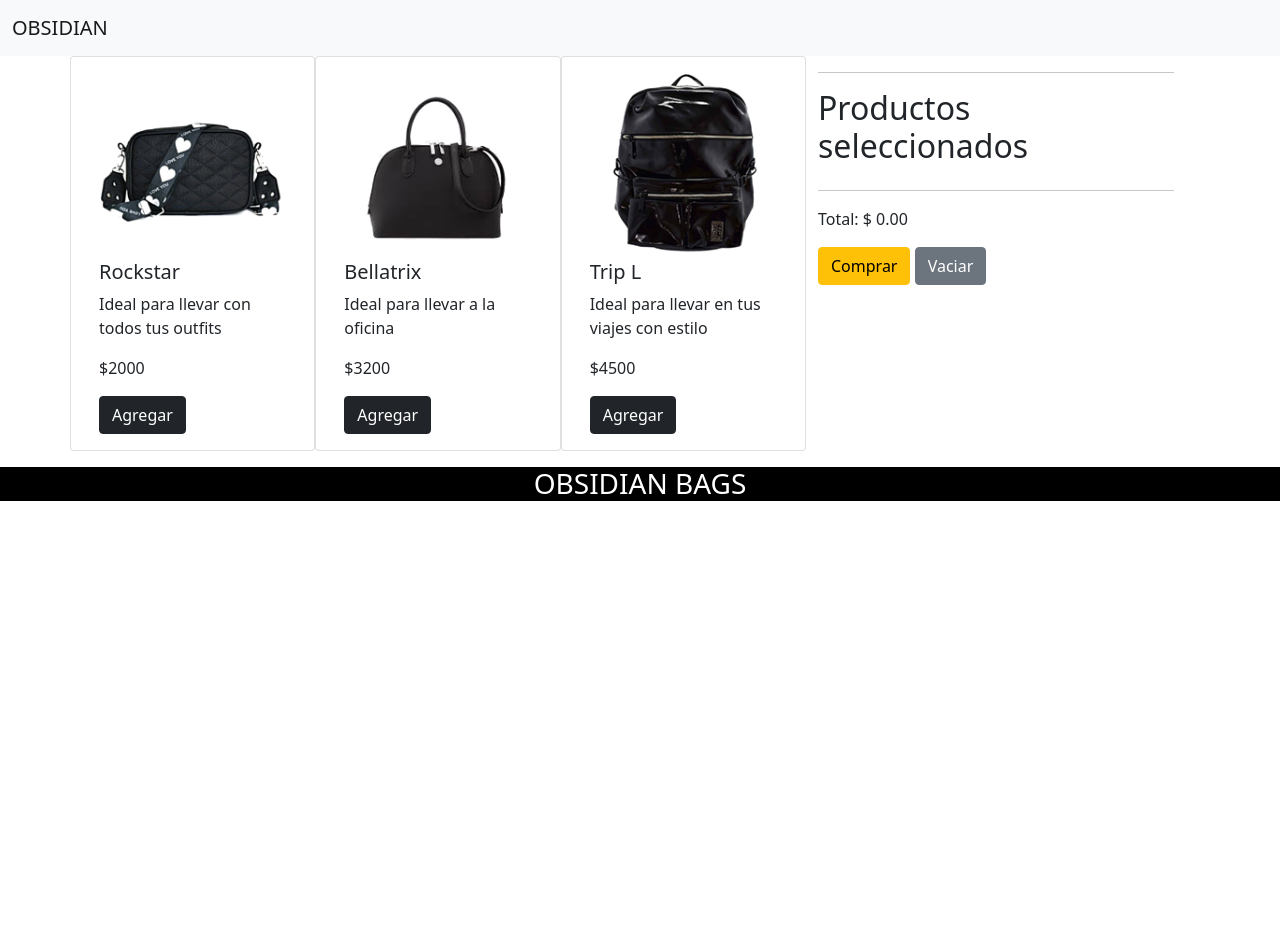
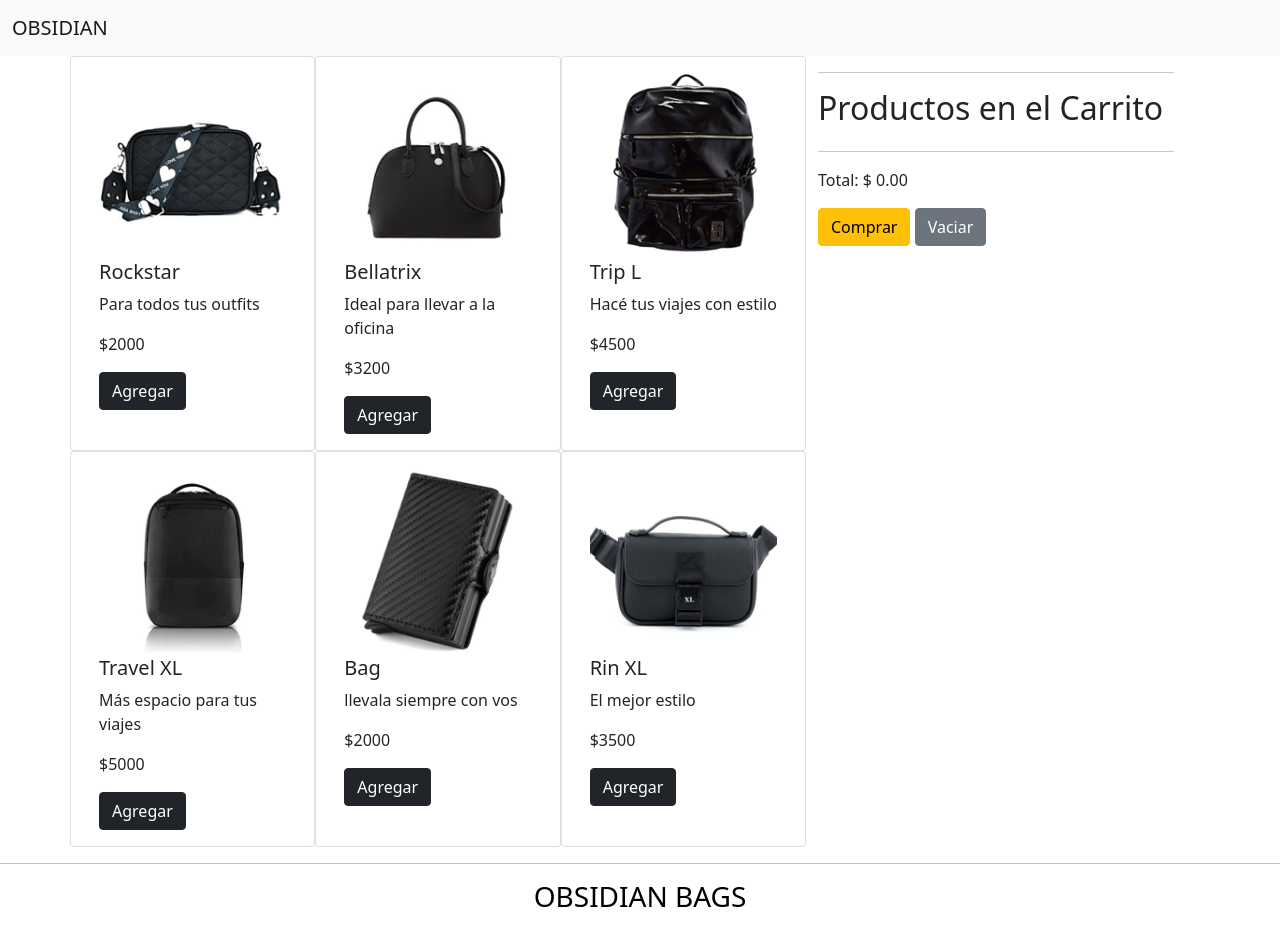
Before and after one commit to JessicaMoretti/JS__ObsidianBags, a plain HTML site: page index.html in a window 1280 px wide. Before the commit the page ends 800 px from the top, so only its background shows below. Drawn offline with nearby package versions, Linux system fonts and the light colour scheme.

Commit message:
proyecto final

```diff
--- a/datos.json
+++ b/datos.json
@@ -3,7 +3,7 @@
     "nombre": " Rockstar ",
     "imagen": "./images/c1.png",
     "precio": 2000,
-    "descripcion": "Ideal para llevar con todos tus outfits"
+    "descripcion": "Para todos tus outfits"
 },
 {
     "id": 2,
@@ -17,6 +17,27 @@
     "nombre": "Trip L",
     "imagen": "./images/c3.png",
     "precio": 4500,
-    "descripcion": "Ideal para llevar en tus viajes con estilo "
+    "descripcion": "Hacé tus viajes con estilo "
+},
+{
+    "id": 4,
+    "nombre": "Travel XL",
+    "imagen": "./images/c4.png",
+    "precio": 5000,
+    "descripcion": "Más espacio para tus viajes "
+},
+{
+    "id": 5,
+    "nombre": "Bag",
+    "imagen": "./images/c5.png",
+    "precio": 2000,
+    "descripcion": "llevala siempre con vos "
+},
+{
+    "id": 6,
+    "nombre": "Rin XL",
+    "imagen": "./images/c6.png",
+    "precio": 3500,
+    "descripcion": "El mejor estilo "
 }
 ]
--- a/index.html
+++ b/index.html
@@ -19,7 +19,7 @@
         </nav>
           <div class="offcanvas offcanvas-start" tabindex="-1" id="offcanvasExample" aria-labelledby="offcanvasExampleLabel">
               <div class="offcanvas-header">
-                <h5  id="offcanvasExampleLabel ">Compra Exitosa! Su Monto a pagar es:</h5>
+                <h5  id="offcanvasExampleLabel ">Compra Exitosa! Su Monto a pagar es: $</h5>
                 <button type="button" class="btn-close text-reset" data-bs-dismiss="offcanvas" aria-label="Close"></button>
               </div>
               <div  class="offcanvas-body ">
@@ -37,7 +37,7 @@
             <main id="items" class="col-sm-8 row"></main>
             <aside class="col-sm-4">
               <hr>
-              <h2>Productos seleccionados</h2>
+              <h2>Productos en el Carrito</h2>
                 <ul id="carrito" class="list-group"></ul>
                 <hr>
                 <p class="text-right">Total: $ <span  id="total"></span></p>
--- a/index.js
+++ b/index.js
@@ -20,21 +20,21 @@ document.addEventListener('DOMContentLoaded', () => {
      function renderizarProductos() {
 
         for(const info of misDatos){
-            // Estructura
+
             const miNodo = document.createElement('div');
             miNodo.classList.add('card', 'col-sm-4');
-            // Body
+
             const miNodoCardBody = document.createElement('div');
             miNodoCardBody.classList.add('card-body');
-            // Titulo
+
             const miNodoTitle = document.createElement('h5');
             miNodoTitle.classList.add('card-title');
             miNodoTitle.textContent = info.nombre;
-            // Imagen
+
             const miNodoImagen = document.createElement('img');
             miNodoImagen.classList.add('img-fluid');
             miNodoImagen.setAttribute('src', info.imagen);
-            //Descripcion
+
             const miNodoDescripcion = document.createElement('p');
             miNodoDescripcion.textContent = `${info.descripcion}`
             // Precio
@@ -80,11 +80,11 @@ document.addEventListener('DOMContentLoaded', () => {
         const numeroUnidadesItem = carrito.reduce((total, itemId) => {
                return itemId === item ? total += 1 : total;
             }, 0);
-            // nodo del item del carrito
+
             const miNodo = document.createElement('li');
             miNodo.classList.add('list-group-item', 'text-right', 'mx-2');
             miNodo.textContent = `${numeroUnidadesItem} x ${miItem[0].nombre} - $${miItem[0].precio}`;
-            // Boton de borrar
+
             const miBoton = document.createElement('button');
             miBoton.classList.add('btn', 'btn-dark', 'mx-5');
             miBoton.textContent = 'X';
@@ -165,11 +165,12 @@ document.addEventListener('DOMContentLoaded', () => {
 });
 
 let footer = document.createElement("footer");
-footer.innerHTML = `<p>
+footer.innerHTML = `<hr>
+                    <p>
                     <h3>OBSIDIAN BAGS</h3>
                     <p>`;
-footer.style.background = "black";
-footer.style.color = "white";
+footer.style.background = "white";
+footer.style.color = "black";
 footer.style.textAlign = "center";
 footer.style.padding-top ; "window ";
 footer.style.position ="offcanvas";
```
Also changed, not shown: images/c4.png (added), images/c4.webp (added), images/c5.png (added), images/c6.png (added).
